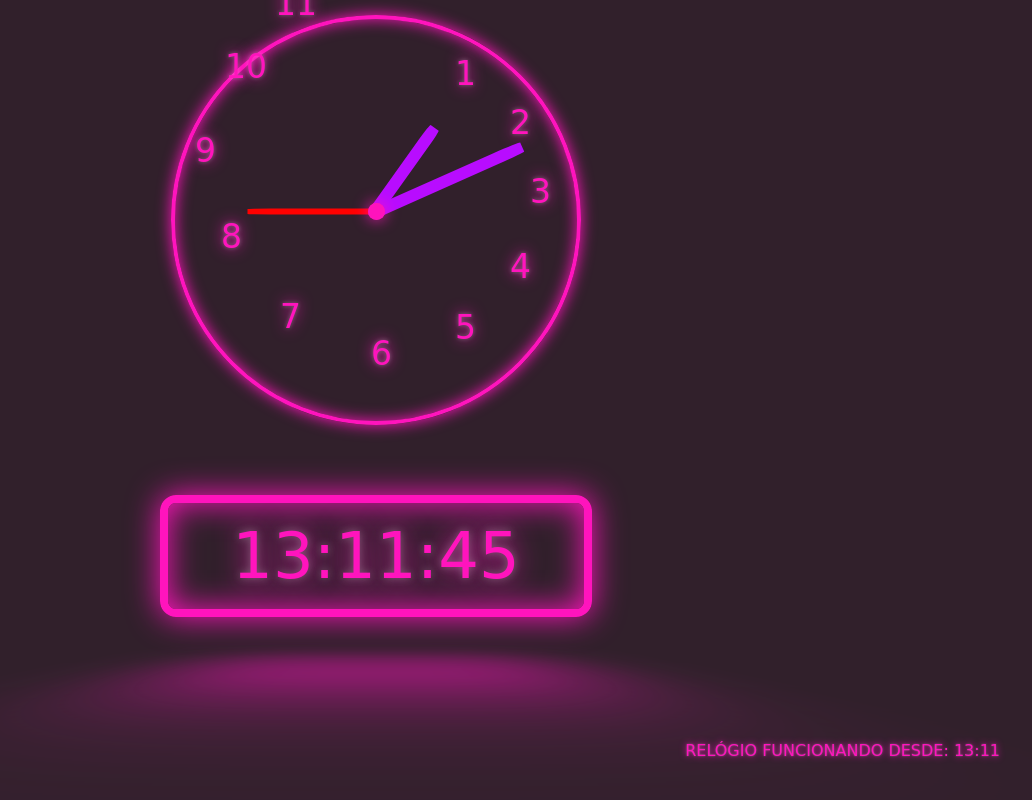
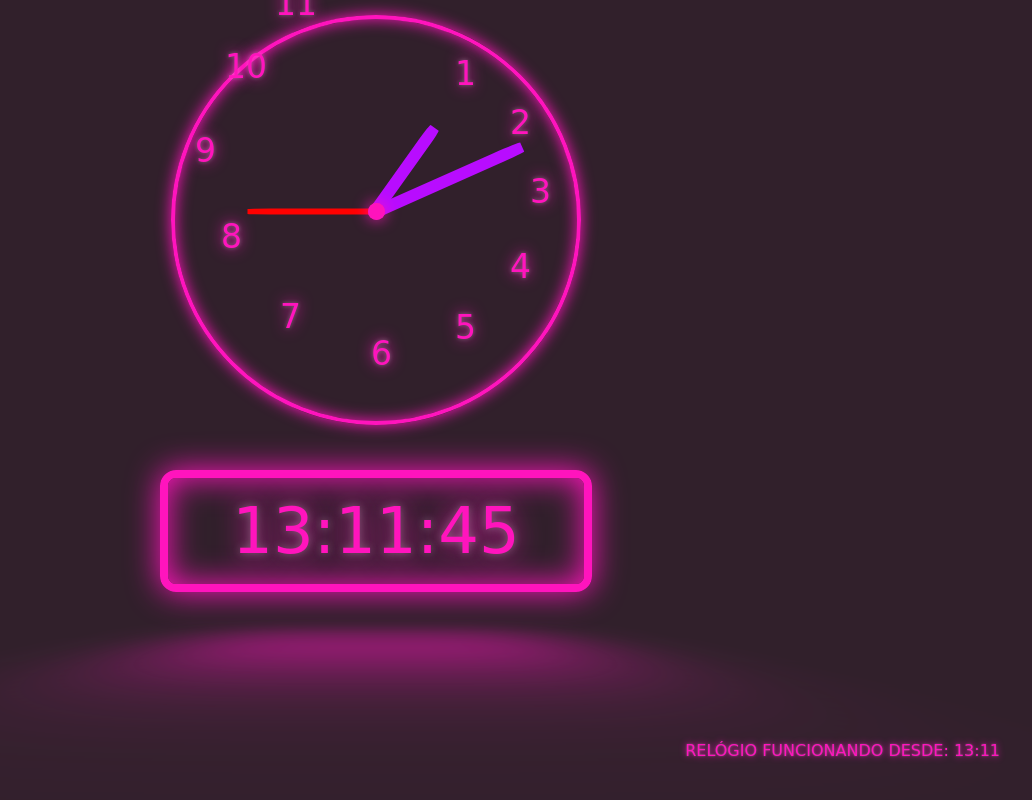
Before and after one commit to biel-santo/NeonClockJS_pt-br, a plain HTML site: page index.html in a window 1280 px wide. Shown: the whole page, without its empty margins (216-1248 px from the left). Drawn offline with Linux system fonts and the light colour scheme.

Commit message:
Update style.css

```diff
--- a/style.css
+++ b/style.css
@@ -41,14 +41,10 @@ img { height: 410px; z-index: -99; }
   border: var(--clr-neon) 0.125em solid;
   padding: 0.25em 1em;
   border-radius: 0.25em;
-
   text-shadow: 0 0 0.125em hsl(0 0% 100% / 0.3), 0 0 0.45em currentColor;
-
   box-shadow: inset 0 0 0.5em 0 var(--clr-neon), 0 0 0.5em 0 var(--clr-neon);
-
-  position: relative;
-
-  margin-top: 320px;
+  position: absolute;
+  top: 470px;
 }
 
 .neon::before {
```
